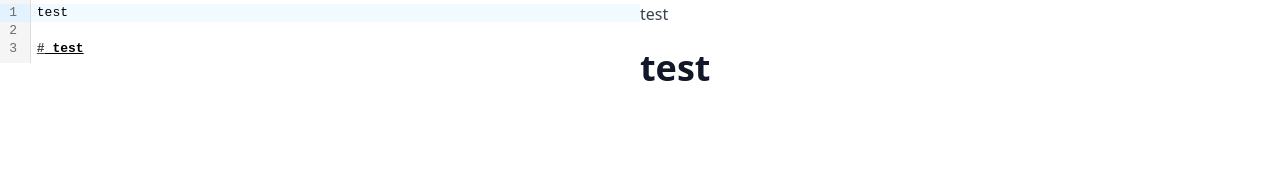
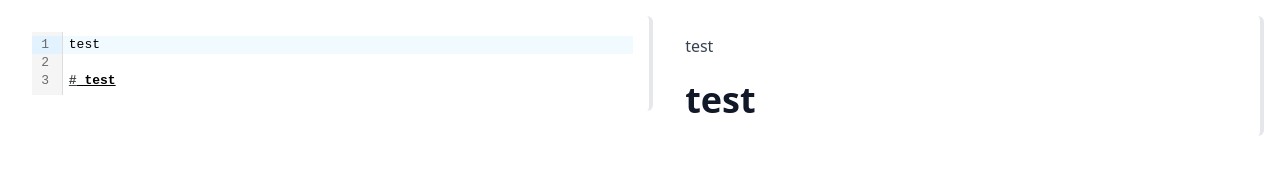
Before and after one commit to arjunmahishi/md-to-pdf, a website built with Vite: page index.html in a window 1280 px wide. Built offline with nearby package versions, Linux system fonts and the light colour scheme.

Commit message:
update preview on editor change event
  + fix CSS classes of the editor and preview

```diff
--- a/index.html
+++ b/index.html
@@ -9,10 +9,12 @@
   <script type="module" src="/src/main.js"></script>
 </head>
 
-<body>
-  <div class="flex flex-row">
-    <div id="editor" class="basis-1/2"></div>
-    <div id="preview" class="basis-1/2 prose"></div>
+<body class="min-h-screen">
+
+  <div class="container mx-auto h-full p-4 flex flex-col md:flex-row">
+    <div id="editor" class="flex-1 p-4 rounded-md h-full overflow-auto border-r-4"></div>
+    <div id="preview" class="flex-1 p-4 rounded-md h-full overflow-auto ml-0 md:ml-4 prose border-r-4"></div>
   </div>
+
 </body>
 </html>
--- a/src/main.js
+++ b/src/main.js
@@ -1,19 +1,33 @@
 import { EditorView, basicSetup } from "codemirror";
+import { EditorState } from "@codemirror/state";
 import { markdown } from "@codemirror/lang-markdown";
 import { marked } from "marked";
 import './style.css';
 
-// Create the editor
-const editor = new EditorView({
-  doc: "test\n\n# test",
-  extensions: [basicSetup, markdown(),],
-  parent: document.getElementById("editor")
-});
+const updateDebounceRate = 300; // milliseconds
 
-const updatePreview = () => {
+const debounce = (fn, delay) => {
+  let timeout;
+  return (...args) => {
+    clearTimeout(timeout);
+    timeout = setTimeout(() => fn(...args), delay);
+  };
+}
+
+const updatePreview = debounce(() => {
   const markdown = editor.state.doc.toString();
   const html = marked(markdown);
   document.getElementById("preview").innerHTML = html;
-}
+}, updateDebounceRate);
 
-setInterval(updatePreview, 1000);
+const editor = new EditorView({
+  state: EditorState.create({
+    doc: "test\n\n# test",
+    extensions: [
+      basicSetup,
+      markdown(),
+      EditorView.updateListener.of(updatePreview),
+    ],
+  }),
+  parent: document.getElementById("editor")
+});
```
